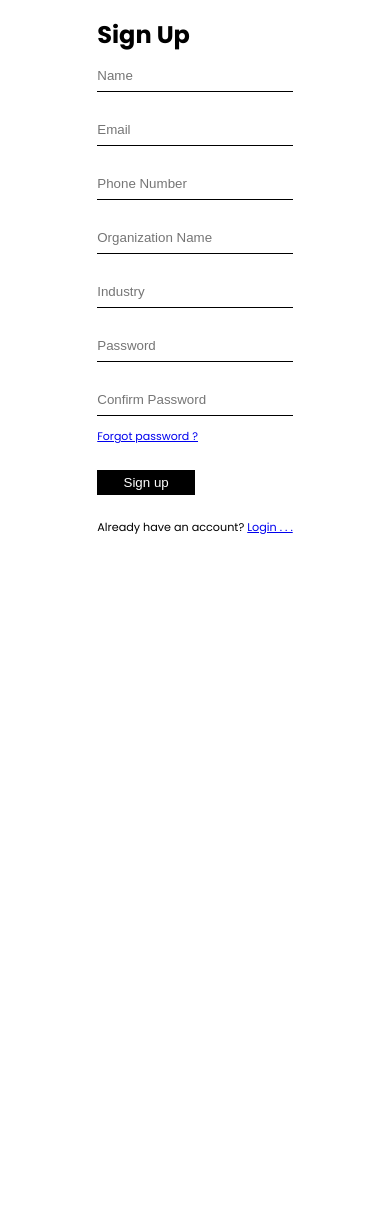
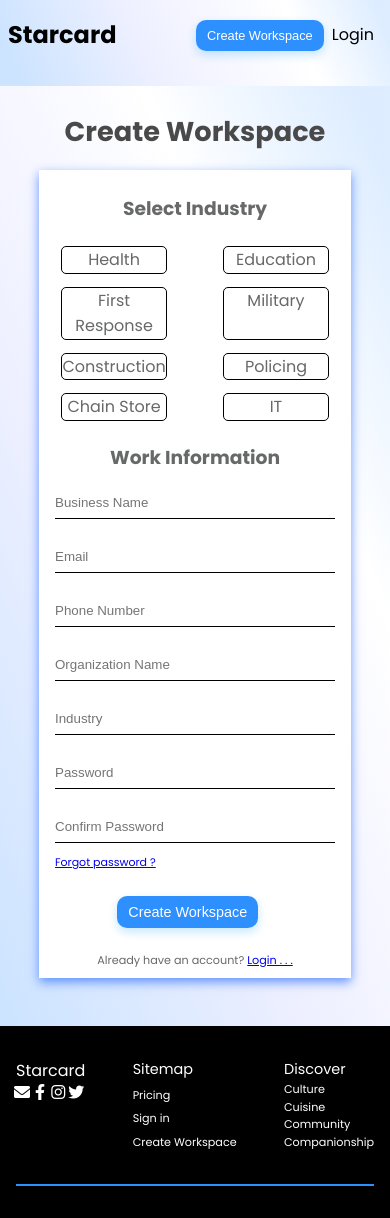
Before and after one commit to Fiewor/star-card, a React (Create React App) app in the folder client/: page /signup in a window 390 px wide. Before the commit the page ends 844 px from the top, so only its background shows below. Built offline with nearby package versions, Linux system fonts and the light colour scheme.

Commit message:
new design for signup and login pages

```diff
--- a/client/src/components/Footer.css
+++ b/client/src/components/Footer.css
@@ -18,7 +18,11 @@ footer {
     color: #fff;
     font-size: 1.5rem;
 }
-
+.social-container a {
+    color: #fff;
+    text-decoration: none;
+    font-size: 1.5rem;
+}
 .social-links {
     display: flex;
     justify-content: space-between;
@@ -50,13 +54,13 @@ footer {
 }
 
 .footer-secondary-container a{
+    align-content: center;
+    font-size: 0.8rem;
     text-decoration: none;
     color: #fff;
-    align-content: center;
-    font-size: 0.8rem;
 }
 
-a:hover{
+.footer-secondary-container a:hover{
     color: #8f8f8f;
 }
 
@@ -66,6 +70,9 @@ a:hover{
         margin: 0.2rem;
     }
     .social-container p {
+        font-size: 1rem;
+    }
+    .social-container a {
         font-size: 1rem;
     }
     .footer-secondary-container{
--- a/client/src/components/Footer.js
+++ b/client/src/components/Footer.js
@@ -7,7 +7,7 @@ const Footer = () => {
         <footer>
             <div className="footer-container">
                 <div className="social-container">
-                    <p>Starcard</p>
+                    <Link>Starcard</Link>
                     <div className="social-links">
                         <i class="fas fa-envelope"></i>
                         <i class="fab fa-facebook-f"></i>
@@ -17,16 +17,16 @@ const Footer = () => {
                 </div>
                 <div className="footer-secondary-container">
                     <p>Sitemap</p>
-                    <Link to="">Pricing</Link>
+                    <Link to="#">Pricing</Link>
                     <Link to="/signup">Sign in</Link>
                     <Link>Create Workspace</Link>
                 </div>
                 <div className="footer-secondary-container">
                     <p>Discover</p>
-                    <Link to="">Culture</Link>
-                    <Link to="">Cuisine</Link>
-                    <Link to="">Community</Link>
-                    <Link to="">Companionship</Link>
+                    <Link to="#">Culture</Link>
+                    <Link to="#">Cuisine</Link>
+                    <Link to="#">Community</Link>
+                    <Link to="#">Companionship</Link>
                 </div>
             </div>
             <div/>
--- a/client/src/components/Header.css
+++ b/client/src/components/Header.css
@@ -15,6 +15,15 @@ header{
     font-size: 2rem;
 }
 
+header a{
+    text-decoration: none;
+    color: #000;
+}
+
+header a:hover{
+    color: #8f8f8f;
+}
+
 .links{
     display: flex;
     justify-content: space-between;
@@ -22,34 +31,16 @@ header{
 }
 
 .links a{
-    text-decoration: none;
-    color: #000;
     padding: 0 0.5rem;
 }
 
-.links button{
-    background: #2E8FFF;
-    box-shadow: 0px 4px 10px rgba(16, 156, 241, 0.24);
-    border: none;
-    color: #fff;
-    padding: 0.8rem 1rem;
-    border-radius: 10px;
-    margin-right: 1em;
-    font-size: 1rem;
-}
-
-.links button:hover{
-    cursor: pointer;
-    background: #1875e0;
-}
-
-a:hover{
-    color: #8f8f8f;
-}
 
 @media screen and (max-width: 768px) {
     .header-container{
         background: linear-gradient(245deg, #97c7ff52 4%, #caffe500 25%, #cad0ff52 62.41%, #bcdbffc2 95%);
+    }
+    header{
+        margin: 0 0.5rem;
     }
     .logo{
         font-size: 1.5rem;
--- a/client/src/components/Header.js
+++ b/client/src/components/Header.js
@@ -1,18 +1,19 @@
 import React from 'react'
 import './Header.css'
+import WorkspaceButton from './WorkspaceButton'
 import { Link } from 'react-router-dom'
 
 const Header = () => {
     return(
         <div className="header-container">
             <header>
-                <p className="logo">Starcard</p>
+                <Link className="logo" to="/">Starcard</Link>
                 <div className="links">
                     <Link to="">Pricing</Link>
                     <Link to="">Support</Link>
                 </div>
                 <div className="links">
-                    <button>Create Workspace</button>
+                    <WorkspaceButton/>
                     <Link to="/login">Login</Link>
                 </div>
             </header>
--- a/client/src/components/Login.css
+++ b/client/src/components/Login.css
@@ -1,52 +1,35 @@
 .login {
+    text-align: center;
+    background: linear-gradient(245deg, #97c7ff52 5%, #caffe500 30%, #cad0ff52 62%, #bcdbffc2 99%);
+    color: #676868;
 }
 
-.login-bg {
-    /* flex: 2; */
-    height: 100vh;
-    width: 100%;
-    background: url('../assets/bg_login.png') no-repeat center center/cover;
-}
-
-.login-bg div {
-    display: flex;
-    flex-direction: column;
-    justify-content: center;
-    align-items: center;
-    height: 100%;
-    color: #000;
-}
-
-.login-bg div h3 {
-    font-size: 4rem;
-    font-weight: 400;
-    color: #fff;
-    text-shadow: 1px 3px 1px #000;
-}
-
-.login-bg div p {
-    font-weight: 300;
-    text-shadow: 1px 1px 1px #fff;
-    font-size: 18px;
-    color: #000;
+.login h2{
+    padding-top: 1rem;
+    font-size: 2rem;
 }
 
 .login-container {
     display: flex;
-    justify-content: space-between;
-    align-items: center;
+    justify-content: center;
+    align-content: center;
+    padding: 2rem 0;
 }
 
 .login-form {
-    width: 100%;
+    max-width: 50vw;
+    min-height: 70vh;
     display: flex;
     justify-content: center;
     align-items: center;
+    background: #fff;
+    box-shadow: 0px 4px 10px rgba(64, 123, 255, 0.8);
+    padding: 1rem 2rem;
 }
 
-/* .login-form-div {
-    padding: 2rem;
-} */
+.login-form-div h3{
+    padding: 1rem 0;
+}
 
 .login-form div h1 {
     text-align: left;
@@ -87,14 +70,16 @@
 }
 
 @media (max-width: 768px) {
-    .login-bg {
-        display: none;
+    .login h1{
+        padding-top: 1.5rem;
+        font-size: 1.7rem;
+    }
+    .login-form {
+        max-width: 80vw;
+        padding: 0.5rem 1rem;
     }
     .login-container {
         padding-top: 1em;
-    }
-    .login-form div form {
-        width: 100%;
     }
     .login-form div h1 {
         font-size: 1.5rem;
@@ -103,13 +88,16 @@
     .login-form div form input {
         border-bottom: 1px solid #000;
     }
-    .login-btn {
-        padding: 5px 10px 5px 10px;
-        width: 50%;
-        justify-self: center;
+    .login-link{
+        font-size: 0.7rem;
     }
-    .sign-up-link{
-        font-size: 0.7rem;
+    .industry-type{
+        border: 1px solid #000;
+        border-radius: 5px;
+        background: #fff;
+        margin: 0.4rem;
+        width: 27vw;
+        max-height: 15vw;
     }
     .forgot-pass{
         text-align: start;
--- a/client/src/components/Signup.css
+++ b/client/src/components/Signup.css
@@ -1,50 +1,33 @@
 .signup {
+    text-align: center;
+    background: linear-gradient(245deg, #97c7ff52 5%, #caffe500 30%, #cad0ff52 62%, #bcdbffc2 99%);
+    color: #676868;
 }
-
-.signup-bg {
-    /* flex: 2; */
-    height: 100vh;
-    width: 100%;
-    background: url('../assets/bg_login.png') no-repeat center center/cover;
-}
-
-.signup-bg div {
-    display: flex;
-    flex-direction: column;
-    justify-content: center;
-    text-align: center;
-    height: 100%;
-    color: #fff;
-}
-
-.signup-bg div h3 {
-    font-size: 4rem;
-    font-weight: 400;
-    text-shadow: 1px 3px 1px #000;
-}
-
-.signup-bg div p {
-    font-weight: 300;
-    text-shadow: 1px 1px 1px #fff;
-    font-size: 18px;
-    color: #000;
+.signup h1{
+    padding-top: 2rem;
+    font-size: 2rem;
+    color: #494949;
 }
 
 .signup-container {
     display: flex;
-    justify-content: space-between;
+    justify-content: center;
     align-items: center;
+    padding: 3rem 0;
 }
 
 .signup-form {
-    width: 100%;
+    max-width: 50vw;
     display: flex;
     justify-content: center;
     align-items: center;
+    background: #fff;
+    box-shadow: 0px 4px 10px rgba(64, 123, 255, 0.8);
+    padding: 1rem 2rem;
 }
 
-.signup-form-div {
-    /* padding: 2rem; */
+.signup-form-div h3{
+    padding: 1rem 0;
 }
 
 .signup-form div h1 {
@@ -70,30 +53,41 @@
     padding-bottom: 0.5rem;
 }
 
+.industry-container{
+    display: flex;
+    flex-wrap: wrap;
+    justify-content: space-between;
+    align-content: center;
+    box-sizing: border-box;
+}
+
+.industry-type{
+    border: 1px solid #000;
+    border-radius: 5px;
+    background: #fff;
+    /* padding: 0.2rem 1rem; */
+    margin: 0.4rem;
+    width: 10vw;
+    max-height: 3vw;
+}
+
 .forgot-pass {
     font-size: 14px;
     text-align: right;
     margin-top: 0.7rem;
 }
 
-.signup-btn {
-    padding: 5px 10px 5px 10px;
-    width: 100%;
-    background: #000;
-    color: #fff;
-    border: none;
-    padding: 1em 0;
-}
-
 @media (max-width: 768px) {
-    .signup-bg {
-        display: none;
+    .signup h1{
+        padding-top: 1.5rem;
+        font-size: 1.7rem;
+    }
+    .signup-form {
+        max-width: 80vw;
+        padding: 0.5rem 1rem;
     }
     .signup-container {
         padding-top: 1em;
-    }
-    .signup-form div form {
-        width: 100%;
     }
     .signup-form div h1 {
         font-size: 1.5rem;
@@ -102,13 +96,16 @@
     .signup-form div form input {
         border-bottom: 1px solid #000;
     }
-    .signup-btn {
-        padding: 5px 10px 5px 10px;
-        width: 50%;
-        justify-self: center;
-    }
     .sign-up-link{
         font-size: 0.7rem;
+    }
+    .industry-type{
+        border: 1px solid #000;
+        border-radius: 5px;
+        background: #fff;
+        margin: 0.4rem;
+        width: 27vw;
+        max-height: 15vw;
     }
     .forgot-pass{
         text-align: start;
--- /dev/null
+++ b/client/src/components/WorkspaceButton.css
@@ -0,0 +1,22 @@
+button{
+    background: #2E8FFF;
+    box-shadow: 0px 4px 10px rgba(16, 156, 241, 0.24);
+    border: none;
+    color: #fff;
+    padding: 0.8rem 1rem;
+    border-radius: 10px;
+    margin-right: 1em;
+    font-size: 1rem;
+}
+
+button:hover{
+    cursor: pointer;
+    background: #1875e0;
+}
+
+@media (max-width: 768px) {
+    button{
+        padding: 0.5rem 0.7rem;
+        font-size: 0.9rem;
+    }
+}
--- /dev/null
+++ b/client/src/components/WorkspaceButton.js
@@ -0,0 +1,10 @@
+import React from 'react'
+import './WorkspaceButton.css'
+
+const WorkspaceButton = () => {
+    return(
+        <button>Create Workspace</button>
+    )
+}
+
+export default WorkspaceButton
--- a/client/src/pages/Login.js
+++ b/client/src/pages/Login.js
@@ -1,23 +1,28 @@
 import React from 'react';
 import '../components/Login.css';
 import { Link } from 'react-router-dom';
+import Header from '../components/Header';
+import Footer from '../components/Footer';
 
 const Login = () => {
     return (
         <>
+            <Header/>
             <section className="login">
-                <div className="login-container">
+                    <h2>Sign In</h2>
+                    <div className="login-container">
                     <div className="login-form">
                         <div className="login-form-div">
-                            <h1>Welcome</h1>
                             <form
                                 action=""
                                 className=""
                             >
+
                                 <div>
                                     <input
                                         type="email"
                                         placeholder="Email"
+                                        name="email"
                                         required
                                     />
                                 </div>
@@ -26,19 +31,17 @@ const Login = () => {
                                     <input
                                         type="password"
                                         placeholder="Password"
+                                        name="password"
                                         required
                                     />
+                                </div>
+
+                                <div>
                                     <p className="forgot-pass">
                                         <a href="#">
                                             Forgot password ?
                                         </a>
                                     </p>
-                                </div>
-
-                                <div>
-                                    <button className="login-btn">
-                                        Sign In
-                                    </button>
                                 </div>
 
                                 <p className="sign-up-link">
@@ -49,19 +52,9 @@ const Login = () => {
                             </form>
                         </div>
                     </div>
-
-                    <div className="login-bg">
-                        <div>
-                            <h3>
-                                Star Card
-                            </h3>
-                            <p>
-                                Secure your risk assesment data entry
-                            </p>
-                        </div>
-                    </div>
                 </div>
             </section>
+            <Footer/>
         </>
     )
 }
--- a/client/src/pages/Signup.js
+++ b/client/src/pages/Signup.js
@@ -1,5 +1,8 @@
 import React, { useEffect, useState } from 'react';
 import '../components/Signup.css';
+import Header from '../components/Header'
+import Footer from '../components/Footer'
+import WorkspaceButton from '../components/WorkspaceButton';
 import { Link } from 'react-router-dom';
 import axios from 'axios';
 
@@ -43,11 +46,24 @@ const Signup = () => {
 
     return (
         <>
+            <Header/>
             <section className="signup">
+                <h1>Create Workspace</h1>
                 <div className="signup-container">
                     <div className="signup-form">
                         <div className="signup-form-div">
-                            <h1>Sign Up</h1>
+                            <h3>Select Industry</h3>
+                            <div className="industry-container">
+                                <div className="industry-type">Health</div>
+                                <div className="industry-type">Education</div>
+                                <div className="industry-type">First Response</div>
+                                <div className="industry-type">Military</div>
+                                <div className="industry-type">Construction</div>
+                                <div className="industry-type">Policing</div>
+                                <div className="industry-type">Chain Store</div>
+                                <div className="industry-type">IT</div>
+                            </div>
+                            <h3>Work Information</h3>
                             <form
                                 action=""
                                 className=""
@@ -55,7 +71,7 @@ const Signup = () => {
                                 <div>
                                     <input
                                         type="text"
-                                        placeholder="Name"
+                                        placeholder="Business Name"
                                         name="name"
                                         onChange={handleChange}
                                         required
@@ -130,12 +146,7 @@ const Signup = () => {
                                 </div>
 
                                 <div>
-                                    <button
-                                        className="signup-btn"
-                                        onClick={handleSubmit}
-                                    >
-                                        Sign up
-                                    </button>
+                                    <WorkspaceButton/>
                                 </div>
 
                                 <p className="sign-up-link">
@@ -146,19 +157,9 @@ const Signup = () => {
                             </form>
                         </div>
                     </div>
-
-                    <div className="signup-bg">
-                        <div>
-                            <h3>
-                                Star Card
-                            </h3>
-                            <p>
-                                Keep heros safe and more productive by giving them a web-based platform to report hazards and get real-time prioritized response
-                            </p>
-                        </div>
-                    </div>
                 </div>
             </section>
+            <Footer/>
         </>
     )
 }
```
